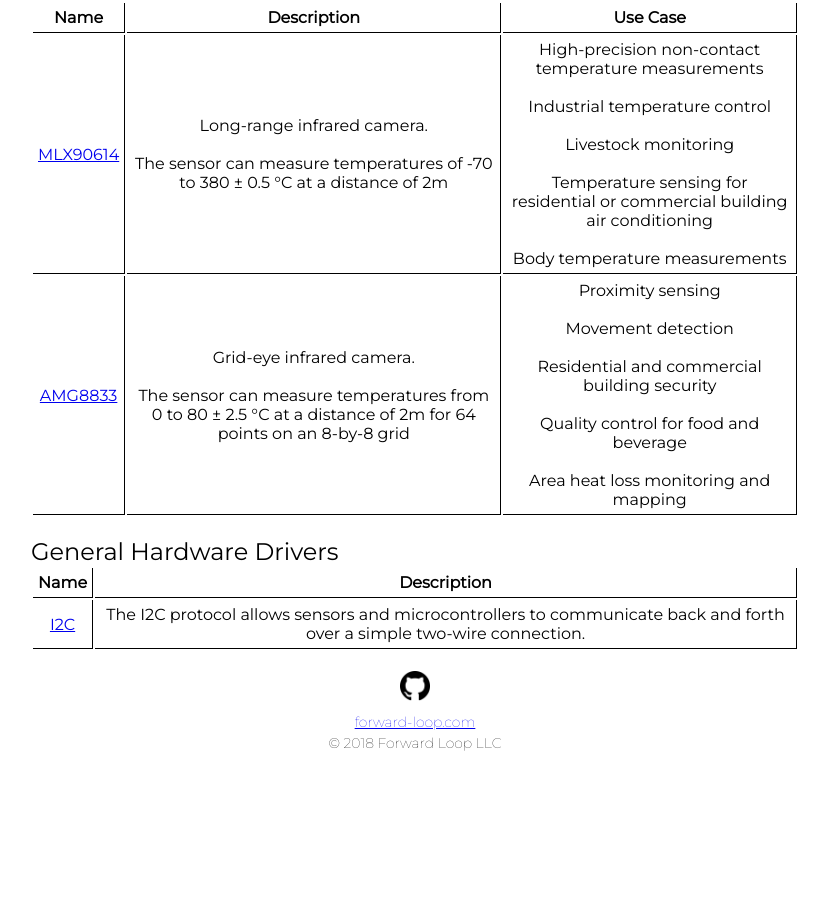
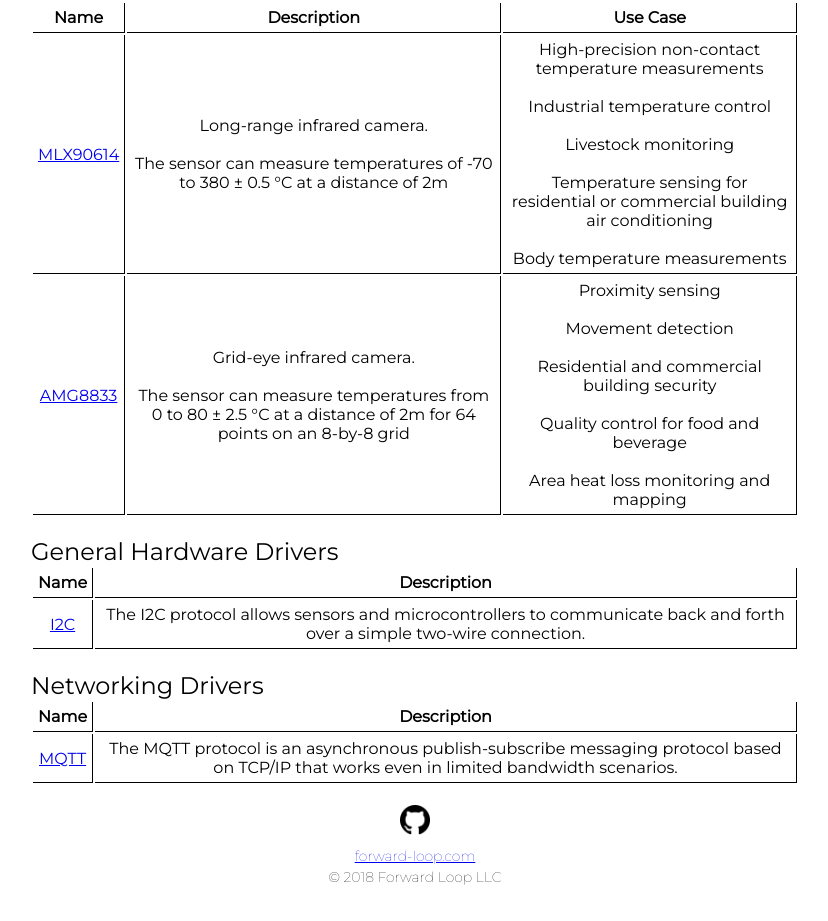
Before and after one commit to ForwardLoopLLC/driver-docs, a plain HTML site: page index.html in a window 1280 px wide. Shown: the part 265-1186 px from the top of the page, without its empty margins (225-1053 px from the left). Before the commit the page ends 1124 px from the top, so only its background shows below. Drawn offline with Linux system fonts and the light colour scheme.

Commit message:
[ADD] MQTT driver entry

```diff
--- a/index.html
+++ b/index.html
@@ -54,6 +54,18 @@ Area heat loss monitoring and mapping</td>
                 <td>The I2C protocol allows sensors and microcontrollers to communicate back and forth over a simple two-wire connection.</td>
             </tr>
         </table>
+        <table class="driver-table">
+            <caption>Networking Drivers</caption>
+            <tr>
+                <th>Name</th>
+                <th>Description</th>
+            </tr>
+            <tr>
+                <td><a href="mqtt/master/index.html">MQTT</a></td>
+                <td>The MQTT protocol is an asynchronous publish-subscribe messaging protocol based on TCP/IP that works even in limited bandwidth scenarios.</td>
+            </tr>
+        </table>
+
 
 
         <div class="footer-float">
```
